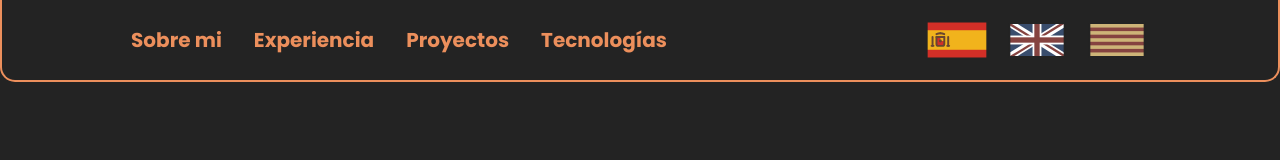
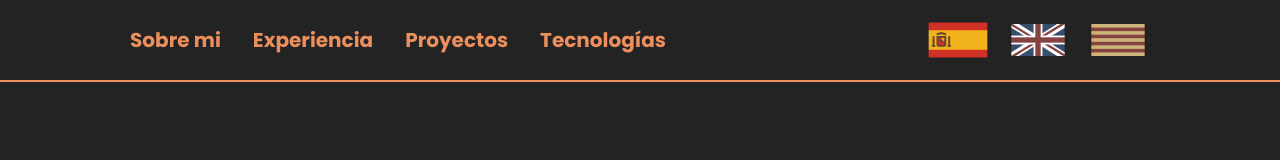
Before and after one commit to oriioll/portfolio, a Vue app: page / in a window 1280 px wide. Shown: the top 160 px of the page. Built offline with nearby package versions, Linux system fonts and the light colour scheme; a web font is replaced by a local one.

Commit message:
feat: change header borders and set page to dark mode in meta tags and css root properties

```diff
--- a/index.html
+++ b/index.html
@@ -1,8 +1,9 @@
 <!doctype html>
-<html lang="es">
+<html lang="es" style="color-scheme: dark;">
   <head>
     <meta charset="UTF-8" />
     <link rel="icon" type="image/svg+xml" href="/vite.svg" />
+    <meta name="color-scheme" content="dark">
     <meta name="viewport" content="width=device-width, initial-scale=1.0" />
     <title>Oriol Plazas León - Portfolio</title>
   </head>
--- a/src/components/PortfolioHeader.vue
+++ b/src/components/PortfolioHeader.vue
@@ -23,9 +23,7 @@ header {
     top: 0;
     z-index: 100;
     background: var(--bg-primary);
-    border-radius: 0 0 15px 15px;
-    border: solid 2px var(--accent-ui);
-    border-top: none;
+    border-bottom: solid 2px var(--accent-ui);
     padding: .5rem;
     box-sizing: border-box;
     overflow: hidden;
--- a/src/styles/root.css
+++ b/src/styles/root.css
@@ -12,6 +12,7 @@
 
 /* CSS Variables */
 :root {
+    color-scheme: dark;
     /* Base Colors */
     --bg-primary: #232323;
     --txt-primary: #F1F1F1;
```
